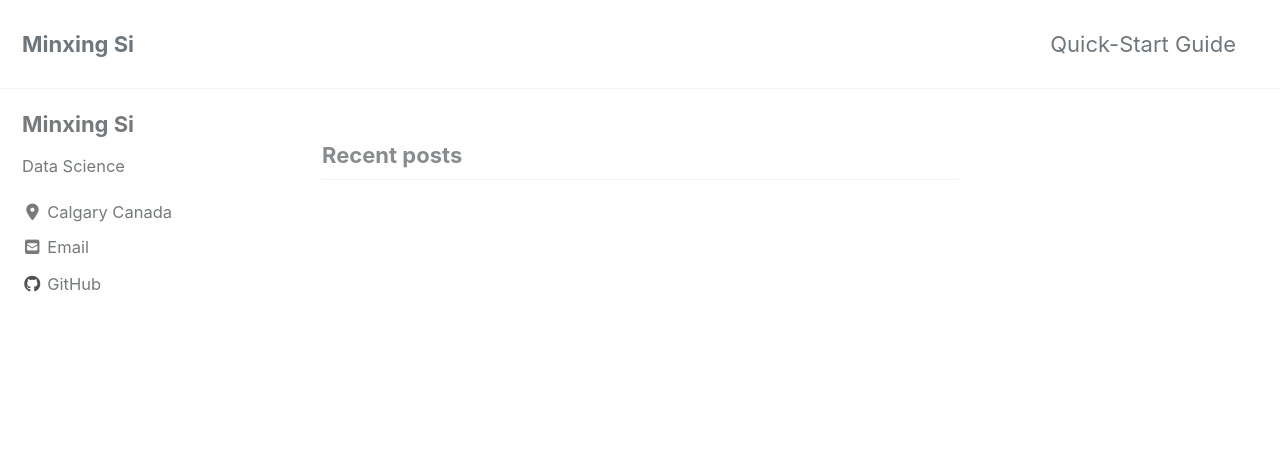
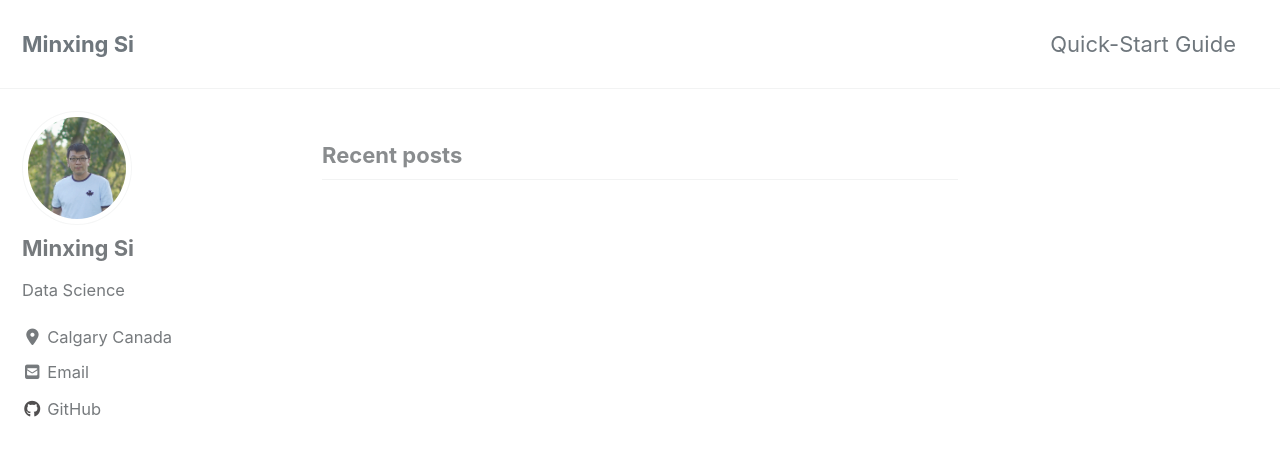
Before and after one commit to Ming2046/ming2046.github.io, a Jekyll site: the page built from index.html, in a window 1280 px wide and 900 px high. Shown: the top 456 px of the window. Built offline with Jekyll 4.4.1, drawn with Linux system fonts in a browser that asks for light colours; cached includes are drawn as plain includes; nearby versions of some CDN libraries; the list of posts is cut into pages by our own code.

Commit message:
add bio phone

```diff
--- a/_config.yml
+++ b/_config.yml
@@ -108,7 +108,7 @@
 # Site Author
 author:
   name             : "Minxing Si"
-  avatar           : # path of avatar image, e.g. "/assets/images/bio-photo.jpg"
+  avatar           : "/assets/images/bio-photo.jpeg"
   bio              : "Data Science"
   location         : "Calgary Canada"
   email            :
```
Also changed, not shown: assets/images/bio-photo.jpeg (added).
